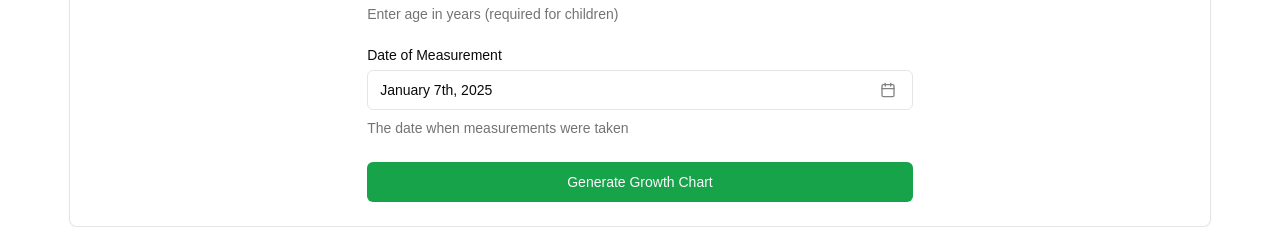
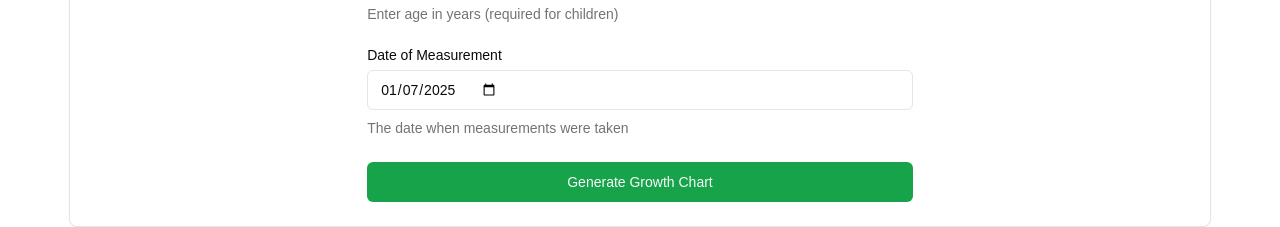
Before and after one commit to tejpatel1302/nutribot, a Next.js app: page /growth-chart in a window 1280 px wide. Shown: the part 693-920 px from the top of the page. Built offline with nearby package versions, Linux system fonts and the light colour scheme.

Commit message:
date issue fixed

```diff
--- a/app/growth-chart/UserDetailsForm.jsx
+++ b/app/growth-chart/UserDetailsForm.jsx
@@ -5,20 +5,23 @@ import { zodResolver } from "@hookform/resolvers/zod"
 import { useForm } from "react-hook-form"
 import * as z from "zod"
 import { CalendarIcon } from "lucide-react"
-import { format } from "date-fns"
+// import { format } from "date-fns"
 
 import { Button } from "@/components/ui/button"
 import { Input } from "@/components/ui/input"
 import { Form, FormControl, FormDescription, FormField, FormItem, FormLabel, FormMessage } from "@/components/ui/form"
 import { Select, SelectContent, SelectItem, SelectTrigger, SelectValue } from "@/components/ui/select"
 import { Popover, PopoverContent, PopoverTrigger } from "@/components/ui/popover"
-import { Calendar } from "@/components/ui/calendar"
+// import { Calendar } from "@/components/ui/calendar"
 
 const formSchema = z.object({
   height: z.string().min(1, "Height is required"),
   weight: z.string().min(1, "Weight is required"),
   role: z.string().min(1, "Role is required"),
-  date: z.date(),
+  date: z.preprocess((a) => {
+    if (typeof a === "string") return new Date(a)
+    if (a instanceof Date) return a
+  }, z.date()),
   age: z.string().optional(),
 })
 
@@ -33,7 +36,10 @@ export default function UserDetailsForm({ initialData, onSubmit }) {
       height: initialData?.height || "",
       weight: initialData?.weight || "",
       role: initialData?.role || "child-male",
-      date: initialData?.date ? new Date(initialData.date) : new Date(),
+      // Format the date as YYYY-MM-DD for the date input
+      date: initialData?.date
+        ? initialData.date
+        : new Date().toISOString().split("T")[0],
       age: initialData?.age || "",
     },
   })
@@ -47,7 +53,7 @@ export default function UserDetailsForm({ initialData, onSubmit }) {
     // Convert the date to string format for storage
     const formattedValues = {
       ...values,
-      date: values.date.toISOString().split("T")[0],
+      date: values?.date.toISOString().split("T")[0],
     }
     onSubmit(formattedValues)
   }
@@ -141,16 +147,14 @@ export default function UserDetailsForm({ initialData, onSubmit }) {
                 <Popover>
                   <PopoverTrigger asChild>
                     <FormControl>
-                      <Button
-                        variant={"outline"}
-                        className={`w-full pl-3 text-left font-normal ${!field.value ? "text-muted-foreground" : ""}`}
-                      >
-                        {field.value ? format(field.value, "PPP") : <span>Pick a date</span>}
-                        <CalendarIcon className="ml-auto h-4 w-4 opacity-50" />
-                      </Button>
+                      <Input
+                        type="date"
+                        value={field.value}
+                        onChange={field.onChange}
+                      />
                     </FormControl>
                   </PopoverTrigger>
-                  <PopoverContent className="w-auto p-0" align="start">
+                  {/* <PopoverContent className="w-auto p-0" align="start">
                     <Calendar
                       mode="single"
                       selected={field.value}
@@ -158,7 +162,7 @@ export default function UserDetailsForm({ initialData, onSubmit }) {
                       disabled={(date) => date > new Date() || date < new Date("1900-01-01")}
                       initialFocus
                     />
-                  </PopoverContent>
+                  </PopoverContent> */}
                 </Popover>
                 <FormDescription>The date when measurements were taken</FormDescription>
                 <FormMessage />
```
